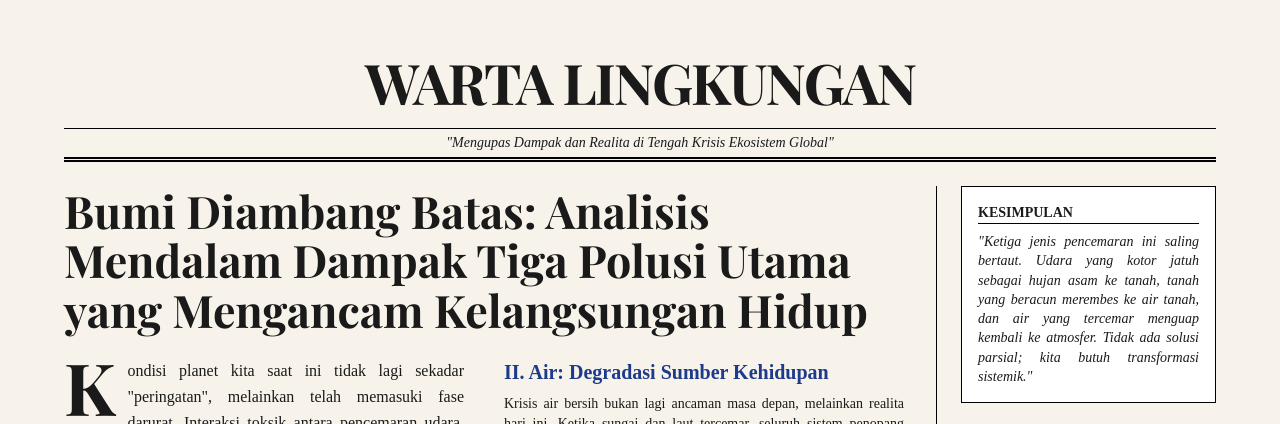
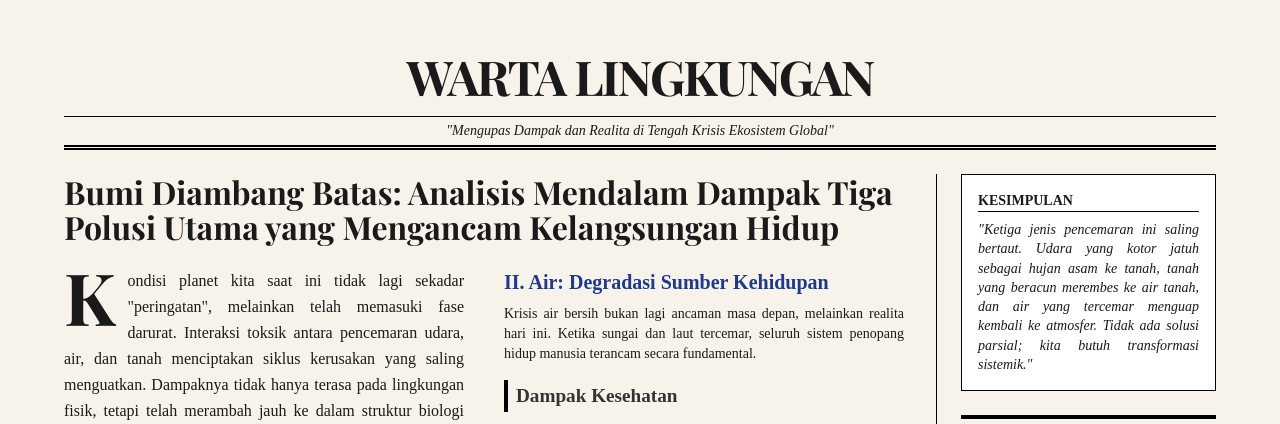
Before and after one commit to V1xtors/wartalingkungan, a plain HTML site: page index.html in a window 1280 px wide. Shown: the top 424 px of the page. Drawn offline with nearby package versions, Linux system fonts and the light colour scheme; a web font is replaced by a local one.

Commit message:
Update index.html

```diff
--- a/index.html
+++ b/index.html
@@ -18,7 +18,7 @@
         }
         .newspaper-title {
             font-family: 'Playfair Display', serif;
-            font-size: 3.5rem;
+            font-size: 3rem;
             font-weight: 700;
             letter-spacing: -2px;
             text-transform: uppercase;
@@ -65,7 +65,7 @@
         .headline {
             font-family: 'Playfair Display', serif;
             line-height: 1.1;
-            font-size: 2.8rem;
+            font-size: 2rem;
             margin-bottom: 1.5rem;
         }
         .sub-headline {
```
